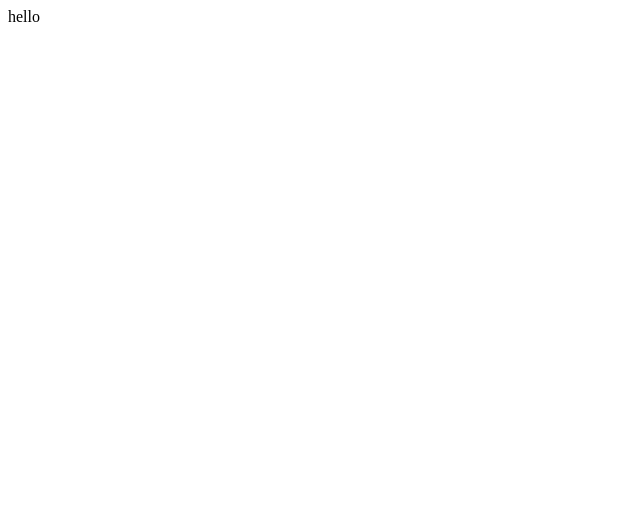
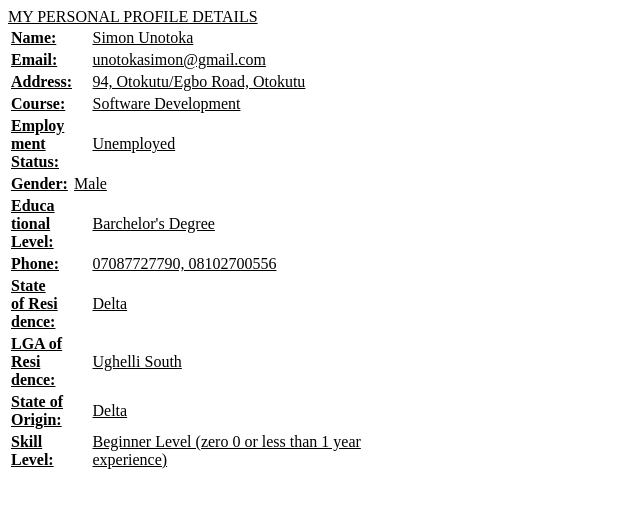
Before and after one commit to Osimon95/index-html-files, a plain HTML site: page index.html in a window 1280 px wide. Shown: the whole page, without its empty margins (0-640 px from the left). Drawn offline with Linux system fonts and the light colour scheme.

Commit message:
Update index.html

```diff
--- a/index.html
+++ b/index.html
@@ -4,10 +4,37 @@
   <meta charset="UTF-8">
   <meta name="viewport" content="width=device-width, initial-scale=1.0">
   <meta http-equiv="X-UA-Compatible" content="ie=edge">
-  <title>Profile</title>
+  <title>PERSONAL PROFILE PAGE</title>
 </head>
 <body>
-  <hi>hello</hi>
+  <hi align="center"><u> MY PERSONAL PROFILE DETAILS</hi>
+  <table border="0" width="400" height="20">
+    <tbody>
+      <tr><td colspan="2"><b>Name:</b></td>
+      <td colspan="4"> Simon Unotoka</td></tr>
+      <tr><td colspan="2"><b> Email:</b></td>
+      <td colspan="4"> unotokasimon@gmail.com</td></tr>
+      <tr><td colspan="2"><b> Address:</b></td>
+      <td colspan="4"> 94, Otokutu/Egbo Road, Otokutu</td></tr>
+      <tr><td colspan="2"><b> Course:</b></td>
+      <td colspan="4"> Software Development</td></tr>
+      <tr><td colspan="2"><b> Employ<br> ment<br> Status:</b></td>
+      <td colspan="4"> Unemployed</td></tr>
+      <tr><td colspan"2"><b> Gender:</b></td>
+      <td colspan="4"> Male</td></tr>
+      <tr><td colspan="2"><b> Educa<br> tional<br> Level:</b></td>
+      <td colspan="4"> Barchelor's Degree</td></tr>
+      <tr><td colspan="2"><b> Phone:</b></td>
+      <td colspan="4"> 07087727790, 08102700556</td></tr>
+      <tr><td colspan="2"><b> State<br> of Resi<br> dence:</b></td>
+      <td colspan="4"> Delta</td></tr>
+      <tr><td colspan="2"><b> LGA of<br> Resi<br> dence:</b></td>
+      <td colspan="4"> Ughelli South</td></tr>
+      <tr><td colspan="2"><b> State of<br> Origin:</b></td>
+      <td colspan="4"> Delta</td></tr>
+      <tr><td colspan="2"><b> Skill<br> Level:</b></td>
+      <td colspan="4"> Beginner Level (zero 0 or less than 1 year experience)</td></tr>
+    </tbody>
 
 </body>
 </html>
```
